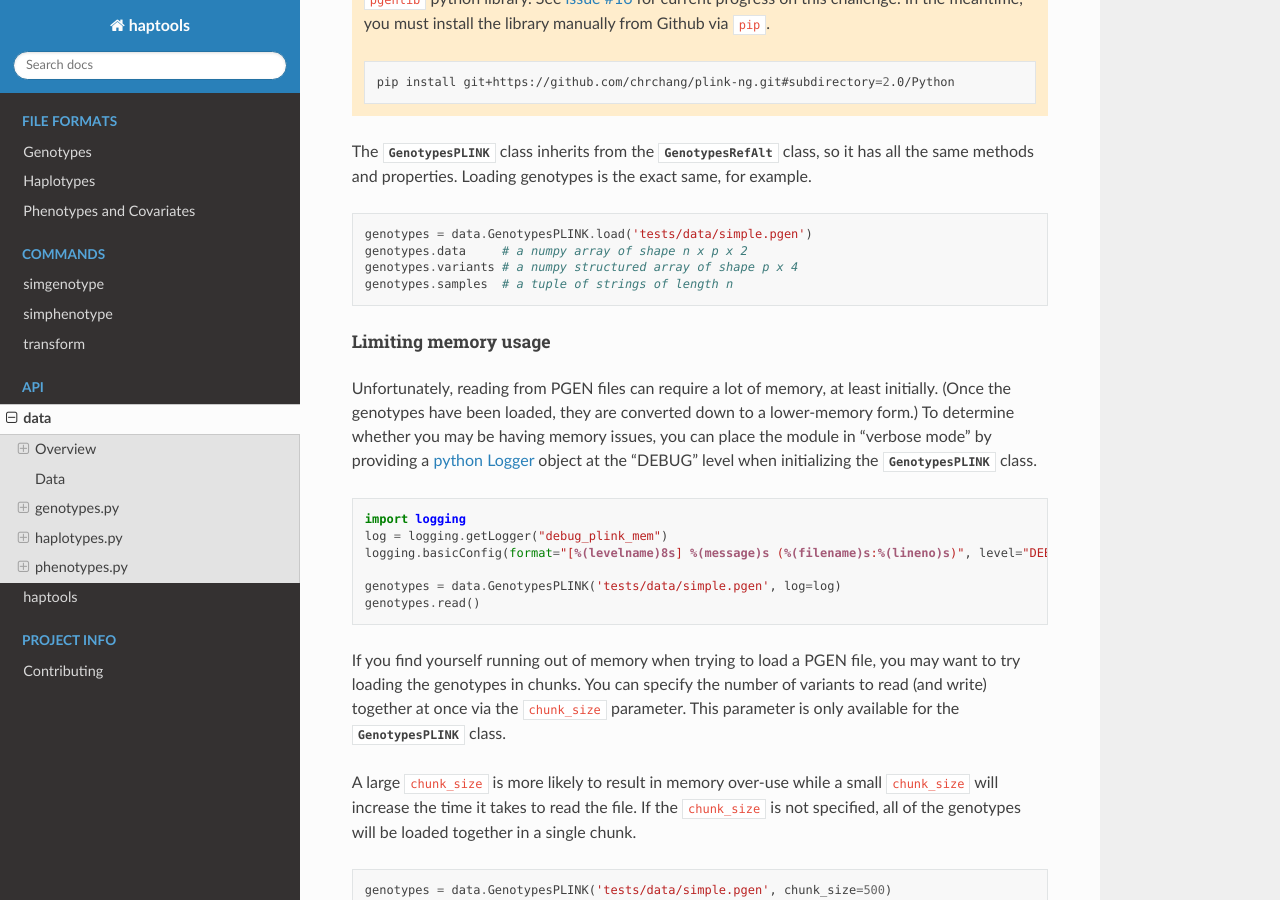
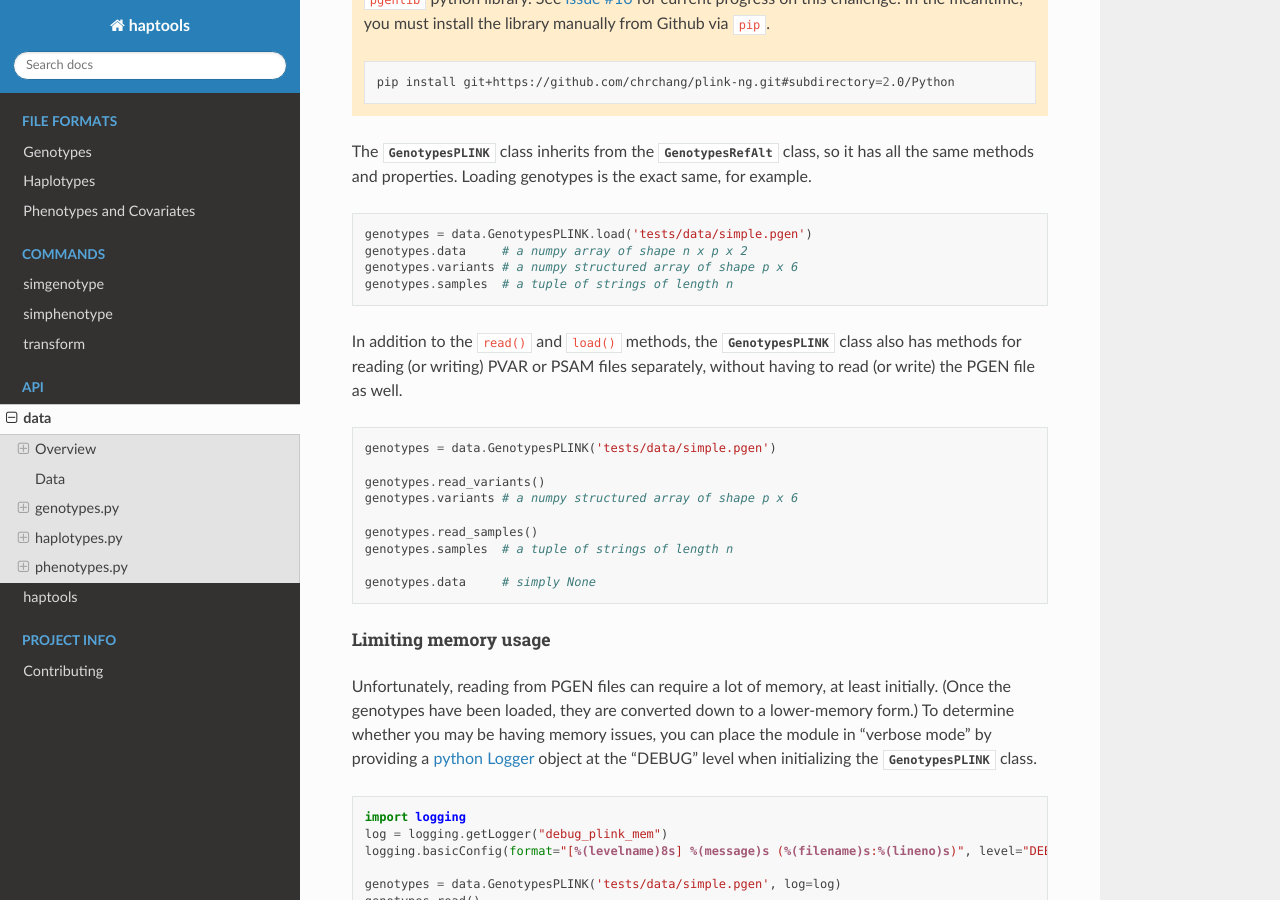
Before and after one commit to CAST-genomics/haptools, a Sphinx documentation site: the page built from docs/api/data.rst, in a window 1280 px wide and 900 px high, scrolled down 4379 px. Built offline with Sphinx 7.4.7 and the Read the Docs theme 2.0.0, drawn with Linux system fonts in a browser that asks for light colours.

Commit message:
document GenotypesPLINK.read_variants and GenotypesPLINK.read_samples

```diff
--- a/docs/api/data.rst
+++ b/docs/api/data.rst
@@ -146,6 +146,8 @@ All of the other methods in the :class:`Genotypes` class are inherited, but the
 	genotypes.data[0, 3] = (1, 1)
 	genotypes.write()
 
+.. _api-data-genotypesplink:
+
 GenotypesPLINK
 ++++++++++++++
 The :class:`GenotypesPLINK` class offers experimental support for reading and writing PLINK2 PGEN, PVAR, and PSAM files. We are able to read genotypes from a PLINK2 PGEN files in a fraction of the time of VCFs. Reading from VCFs is :math:`O(n*p)`, while reading from PGEN files is approximately :math:`O(1)`.
@@ -165,8 +167,22 @@ The :class:`GenotypesPLINK` class inherits from the :class:`GenotypesRefAlt` cla
 
 	genotypes = data.GenotypesPLINK.load('tests/data/simple.pgen')
 	genotypes.data     # a numpy array of shape n x p x 2
-	genotypes.variants # a numpy structured array of shape p x 4
+	genotypes.variants # a numpy structured array of shape p x 6
 	genotypes.samples  # a tuple of strings of length n
+
+In addition to the ``read()`` and ``load()`` methods, the :class:`GenotypesPLINK` class also has methods for reading (or writing) PVAR or PSAM files separately, without having to read (or write) the PGEN file as well.
+
+.. code-block:: python
+
+	genotypes = data.GenotypesPLINK('tests/data/simple.pgen')
+
+	genotypes.read_variants()
+	genotypes.variants # a numpy structured array of shape p x 6
+
+	genotypes.read_samples()
+	genotypes.samples  # a tuple of strings of length n
+
+	genotypes.data     # simply None
 
 Limiting memory usage
 *********************
--- a/docs/formats/genotypes.rst
+++ b/docs/formats/genotypes.rst
@@ -5,3 +5,5 @@ Genotypes
 =========
 
 Genotype files must be specified as VCF or BCF files.
+
+There is also experimental support for PLINK2 PGEN files in some commands. See the documentation for the :class:`GenotypesPLINK` class in :ref:`the API docs <api-data-genotypesplink>` for more information.
```
